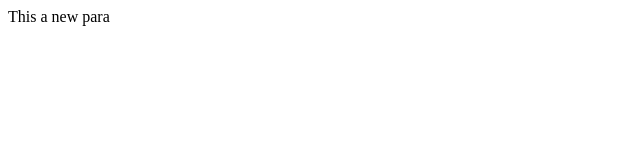
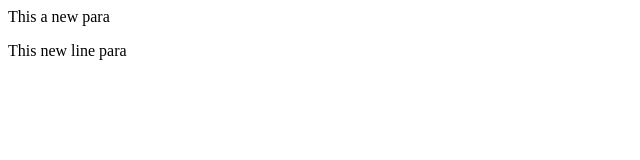
Before and after one commit to ismailkhan2001/Simply, a plain HTML site: page index.html in a window 1280 px wide. Shown: the whole page, without its empty margins (0-640 px from the left). Drawn offline with Linux system fonts and the light colour scheme.

Commit message:
added new line in feature

```diff
--- a/index.html
+++ b/index.html
@@ -1 +1,2 @@
 <p>This a new para</p>
+<p>This new line para</p>
```
